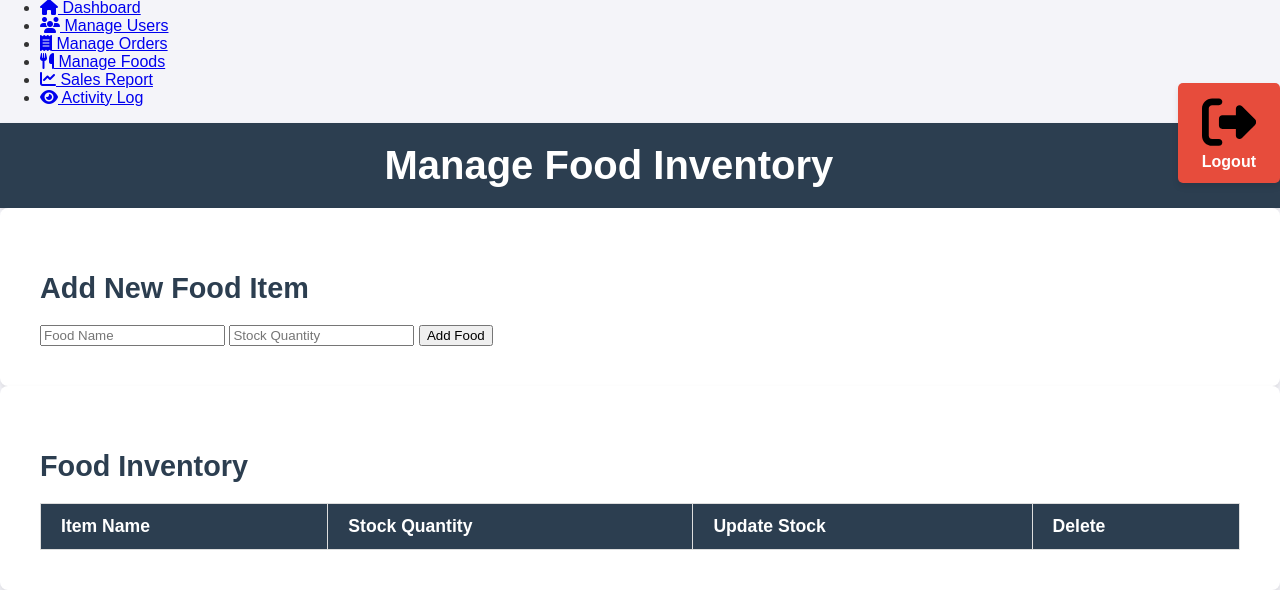
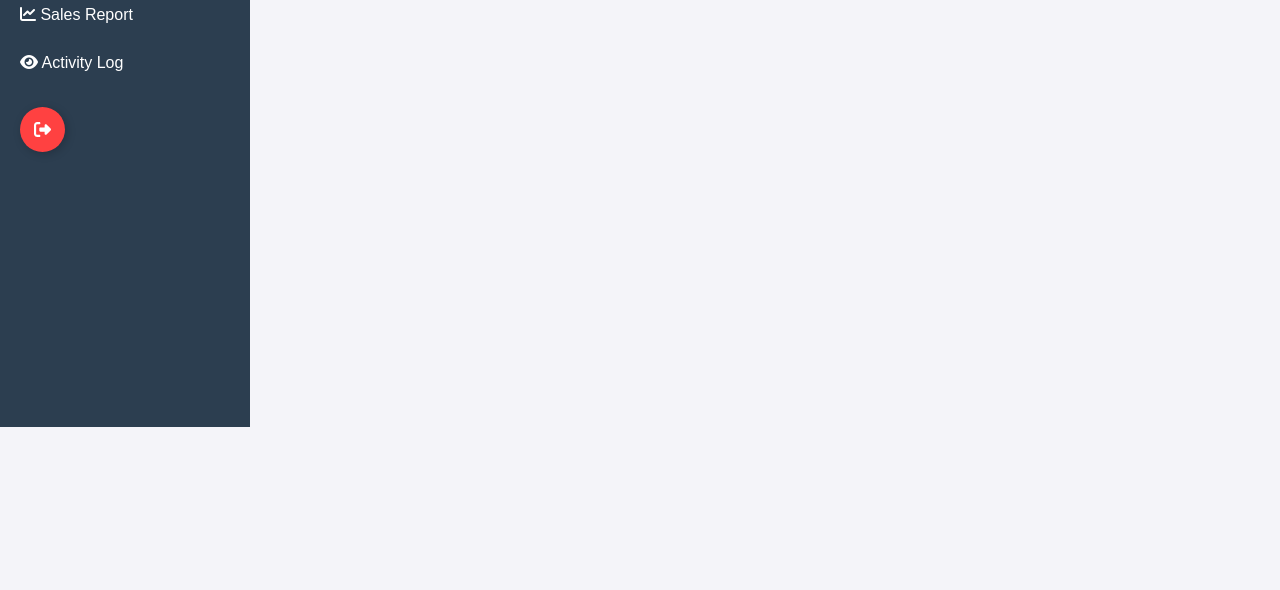
Before and after one commit to ILikeSaltedEgg/CanteenOrderingSystem, a PHP site: page /JsSystem/manage_food.php in a window 1280 px wide. Shown: the part 373-963 px from the top of the page. After the commit the page ends 800 px from the top, so only its background shows below. Run offline with PHP 8.4, Linux system fonts and the light colour scheme; the visitor is signed in with stand-in values (Sample User, id 1); data that the repository does not hold is empty.

Commit message:
Add files via upload

```diff
--- a/Styles/styles_admin.css
+++ b/Styles/styles_admin.css
@@ -1,152 +1,411 @@
+/* General Styles */
 body {
     font-family: 'Arial', sans-serif;
-    background-color: #f4f4f9;
     margin: 0;
     padding: 0;
+    background-color: #f4f4f9;
     color: #333;
+    display: flex;
+}
+
+/* Sidebar */
+.sidebar {
+    width: 250px;
+    background-color: #2c3e50;
+    color: white;
+    height: 100vh;
+    position: fixed;
+    top: 0;
+    left: 0;
+    overflow-y: auto;
+    transition: transform 0.3s ease;
+}
+
+.sidebar-header {
+    padding: 20px;
+    text-align: center;
+    background-color: #1a252f;
+}
+
+.sidebar-header h2 {
+    margin: 0;
+    font-size: 1.5rem;
+    animation: fadeIn 1s ease-in-out;
+}
+
+#logo {
+    height: 90px; /* Adjusted for better proportion */
+    width: auto;
+    margin: 0 auto 10px;
+    animation: fadeIn 1s ease-in-out;
+}
+
+#logo img {
+    width: 100%;
+    height: auto;
+    animation: fadeIn 1s ease-in-out;
+}
+
+.sidebar-menu {
+    list-style: none;
+    padding: 0;
+    margin: 0;
+}
+
+.sidebar-menu li {
+    margin: 0;
+}
+
+.sidebar-menu a {
+    display: block;
+    padding: 15px 20px;
+    color: white;
+    text-decoration: none;
+    transition: background-color 0.3s ease, transform 0.3s ease;
+}
+
+.sidebar-menu a:hover {
+    background-color: #34495e;
+    transform: translateX(10px);
+}
+
+.sidebar-menu .active {
+    background-color: #3498db;
+    transform: translateX(10px);
+}
+
+/* Main Content */
+.main-content {
+    margin-left: 250px;
+    flex: 1;
+    padding: 20px;
+    animation: slideIn 0.5s ease-in-out;
 }
 
 .header {
-    background-color: #2c3e50;
+    background-color: #3498db;
     color: white;
-    padding: 20px 40px;
+    padding: 20px;
     text-align: center;
-    box-shadow: 0 2px 4px rgba(0, 0, 0, 0.1);
+    border-radius: 8px;
+    margin-bottom: 20px;
+    animation: fadeIn 1s ease-in-out;
 }
 
 .header h1 {
     margin: 0;
-    font-size: 2.5rem;
+    font-size: 2rem;
 }
 
-.logout {
-    text-decoration: none;
-    color: white;
-    background-color: #e74c3c;
-    padding: 12px 24px;
-    border-radius: 5px;
-    float: right;
-    margin-top: -40px;
-    font-weight: bold;
-    box-shadow: 0 4px 6px rgba(0, 0, 0, 0.1);
-    transition: background-color 0.3s ease, transform 0.3s ease;
-}
-
-.logout:hover {
-    background-color: #c0392b;
-    transform: translateY(-2px);
-}
-
-.container {
-    padding: 40px;
-    max-width: 19000px;
-    margin: 0 auto;
-}
-
-section {
-    margin-bottom: 40px;
-    background-color: white;
-    padding: 30px;
-    border-radius: 8px;
-    box-shadow: 0 4px 6px rgba(0, 0, 0, 0.1);
-}
-
-section h2 {
-    font-size: 1.8rem;
-    color: #2c3e50;
+/* Dashboard */
+.dashboard {
+    display: flex;
+    justify-content: space-around;
     margin-bottom: 20px;
 }
 
+.dashboard-item {
+    background-color: white;
+    padding: 20px;
+    border-radius: 8px;
+    box-shadow: 0 4px 6px rgba(0, 0, 0, 0.1);
+    text-align: center;
+    flex: 1;
+    margin: 0 10px;
+    transition: transform 0.3s ease, box-shadow 0.3s ease;
+}
+
+.dashboard-item:hover {
+    transform: translateY(-10px);
+    box-shadow: 0 8px 12px rgba(0, 0, 0, 0.2);
+}
+
+.dashboard-item h3 {
+    margin: 0;
+    font-size: 1.2rem;
+    color: #333;
+}
+
+.dashboard-item p {
+    margin: 10px 0 0;
+    font-size: 1.5rem;
+    font-weight: bold;
+    color: #555;
+}
+
+
+/* Tables */
 table {
     width: 100%;
     border-collapse: collapse;
     margin-top: 20px;
+    animation: fadeIn 1s ease-in-out;
 }
 
 table th, table td {
     border: 1px solid #ddd;
-    padding: 12px 20px;
+    padding: 12px;
     text-align: left;
 }
 
 table th {
-    background-color: #2c3e50;
+    background-color: #3498db;
     color: white;
-    font-size: 1.1rem;
 }
 
-table td {
+table tr:nth-child(even) {
     background-color: #f9f9f9;
-    font-size: 1rem;
 }
 
 table tr:hover {
     background-color: #f1f1f1;
+    transform: scale(1.02);
+    transition: transform 0.3s ease;
 }
 
-.btn-validate, .btn-add {
-    display: inline-block;
-    background-color: #3498db;
-    color: white;
-    padding: 12px 24px;
-    text-decoration: none;
+/* Buttons */
+.btn-validate, .btn-delete, .btn-add {
+    padding: 8px 16px;
     border: none;
-    border-radius: 5px;
-    cursor: pointer;
-    font-weight: bold;
-    transition: background-color 0.3s ease, transform 0.3s ease;
-    margin-top: 20px;
-}
-
-.btn-validate:hover, .btn-add:hover {
-    background-color: #2980b9;
-    transform: translateY(-2px);
-}
-
-.btn-validate {
-    margin-right: 20px;
-}
-
-.btn-delete {
-    display: inline-block;
-    background-color: #e74c3c;
-    color: white;
-    padding: 8px 16px;
-    text-decoration: none;
     border-radius: 5px;
     cursor: pointer;
     font-weight: bold;
     transition: background-color 0.3s ease, transform 0.3s ease;
 }
 
-.btn-delete:hover {
-    background-color: #c0392b;
-    transform: translateY(-2px);
+.btn-validate {
+    background-color: #3498db;
+    color: white;
 }
 
-
-@media (max-width: 768px) {
-    .header h1 {
-        font-size: 2rem;
+.btn-delete {
+    background-color: #e74c3c;
+    color: white;
 }
 
-    .container {
-        padding: 20px;
+.btn-add {
+    background-color: #2ecc71;
+    color: white;
 }
 
-    .logout {
-        margin-top: 10px;
-        font-size: 1rem;
+.btn-validate:hover, .btn-delete:hover, .btn-add:hover {
+    transform: translateY(-2px);
+    box-shadow: 0 4px 8px rgba(0, 0, 0, 0.2);
 }
 
-    .btn-validate, .btn-add {
-        padding: 10px 20px;
-        font-size: 1rem;
-        width: 100%;
-        margin-top: 10px;
+.btn-update {
+    background-color: #3498db;
+    color: white;
+    padding: 5px 10px;
+    border: none;
+    border-radius: 5px;
+    cursor: pointer;
+    transition: background-color 0.3s ease, transform 0.3s ease;
 }
 
-    table th, table td {
-        padding: 8px;
+.btn-update:hover {
+    background-color: #2980b9;
+    transform: translateY(-2px);
+    box-shadow: 0 4px 8px rgba(0, 0, 0, 0.2);
+}
+
+/* Animations */
+@keyframes fadeIn {
+    from {
+        opacity: 0;
+    }
+    to {
+        opacity: 1;
     }
 }
+
+@keyframes slideIn {
+    from {
+        transform: translateX(-20px);
+        opacity: 0;
+    }
+    to {
+        transform: translateX(0);
+        opacity: 1;
+    }
+}
+
+/* Responsive Design */
+@media (max-width: 768px) {
+    .sidebar {
+        width: 100%;
+        height: auto;
+        position: relative;
+    }
+    .main-content {
+        margin-left: 0;
+    }
+    .dashboard {
+        flex-direction: column;
+    }
+    .dashboard-item {
+        margin: 10px 0;
+    }
+}
+
+/* Logout Button Container */
+.logout-container {
+    padding: 20px;
+    text-align: center;
+}
+
+/* Logout Button */
+.logout {
+    display: flex;
+    align-items: center;
+    justify-content: flex-start;
+    width: 45px;
+    height: 45px;
+    border: none;
+    border-radius: 50%;
+    cursor: pointer;
+    position: relative;
+    overflow: hidden;
+    transition-duration: .3s;
+    box-shadow: 2px 2px 10px rgba(0, 0, 0, 0.199);
+    background-color: rgb(255, 65, 65);
+}
+
+/* plus sign */
+.sign {
+    width: 100%;
+    transition-duration: .3s;
+    display: flex;
+    align-items: center;
+    justify-content: center;
+}
+
+.sign svg {
+    width: 17px;
+}
+
+.sign svg path {
+    fill: white;
+}
+  /* text */
+.text {
+    position: absolute;
+    right: 0%;
+    width: 0%;
+    opacity: 0;
+    color: white;
+    font-size: 1.2em;
+    font-weight: 600;
+    transition-duration: .3s;
+}
+/* hover effect on button width */
+.logout:hover {
+    width: 125px;
+    border-radius: 40px;
+    transition-duration: .3s;
+}
+
+.logout:hover .sign {
+    width: 20%;
+    transition-duration: .3s;
+    padding-left: 20px;
+}
+/* hover effect button's text */
+.logout:hover .text {
+    opacity: 1;
+    width: 60%;
+    transition-duration: .3s;
+    padding-right: 10px;
+}
+  /* button click effect*/
+  .Btn:active {
+    transform: translate(2px ,2px);
+}
+
+/* Search Bar and Date Filter */
+.search-filter-container {
+    display: flex;
+    justify-content: center;
+    align-items: center;
+    gap: 10px;
+    padding: 10px;
+    margin-bottom: 20px;
+    background: #f8f9fa;
+    border-radius: 8px;
+}
+
+/* Input Fields */
+.search-filter-container input[type="text"],
+.search-filter-container input[type="date"] {
+    padding: 8px 12px;
+    border: 1px solid #007bff;
+    border-radius: 5px;
+    font-size: 14px;
+    transition: 0.3s;
+}
+
+.search-filter-container input[type="text"]:focus,
+.search-filter-container input[type="date"]:focus {
+    border-color: #0056b3;
+    outline: none;
+    box-shadow: 0 0 5px rgba(0, 91, 187, 0.5);
+}
+
+/* Filter and Reset Buttons */
+.search-filter-container button,
+.search-filter-container a {
+    padding: 8px 12px;
+    border: none;
+    border-radius: 5px;
+    text-decoration: none;
+    font-size: 14px;
+    transition: 0.3s;
+}
+
+.search-filter-container button {
+    background: #28a745;
+    color: white;
+}
+
+.search-filter-container button:hover {
+    background: #218838;
+}
+
+.search-filter-container a {
+    background: #dc3545;
+    color: white;
+    padding: 8px 15px;
+}
+
+.search-filter-container a:hover {
+    background: #c82333;
+}
+
+/* Pagination */
+.pagination {
+    display: flex;
+    justify-content: center;
+    align-items: center;
+    gap: 10px;
+    margin-top: 20px;
+}
+
+.pagination a {
+    padding: 8px 12px;
+    background: #007bff;
+    color: white;
+    text-decoration: none;
+    border-radius: 5px;
+    font-size: 14px;
+    transition: 0.3s;
+}
+
+.pagination a:hover {
+    background: #0056b3;
+}
+
+/* Current Page Text */
+.pagination span {
+    font-weight: bold;
+    font-size: 14px;
+}
```
Also changed, not shown: Styles/styles5.css (+11 -0 lines). Lines whose indentation alone changed are shown as unchanged.
